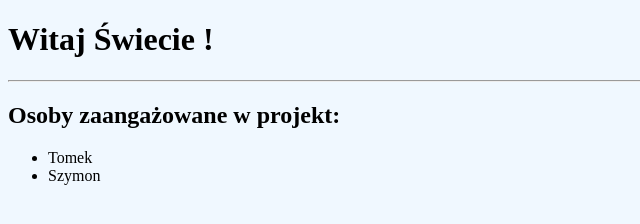
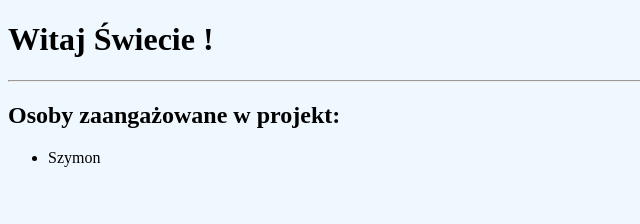
Before and after one commit to Kubeeel/2025-4tpro-test, a plain HTML site: page index.html in a window 1280 px wide. Shown: the full height of the page, 0-640 px from the left. Drawn offline with Linux system fonts and the light colour scheme.

```diff
--- a/index.html
+++ b/index.html
@@ -11,7 +11,6 @@
     <hr>
     <h2>Osoby zaangażowane w projekt:</h2>
     <ul>
-        <li>Tomek</li>
         <li>Szymon</li>
     </ul>
 </body>
```
